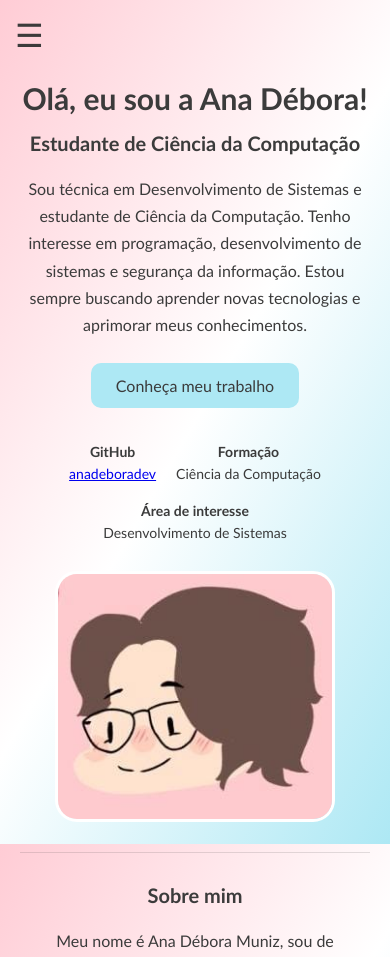
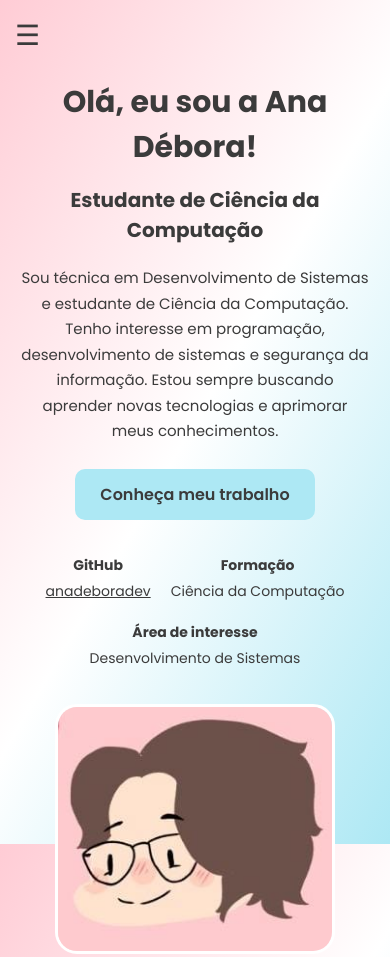
Before and after one commit to anadeboradev/portfolio, a plain HTML site: page index.html in a window 390 px wide. Shown: the top 957 px of the page. Drawn offline with Linux system fonts and the light colour scheme.

Commit message:
Refactor CSS styles and improve responsiveness
Updated styles for general configurations, sidebar, main content, and responsive design.

```diff
--- a/style.css
+++ b/style.css
@@ -1,10 +1,13 @@
 
-/* CONFIGURAÇÕES GERAIS */
+/* ==========================
+   CONFIGURAÇÕES GERAIS
+========================== */
+
 * {
     margin: 0;
     padding: 0;
     box-sizing: border-box;
-    font-family: "Trebuchet MS", sans-serif;
+    font-family: "Poppins", sans-serif;
 }
 
 html {
@@ -12,56 +15,46 @@ html {
 }
 
 body {
-    text-align: center;
     background: linear-gradient(120deg, #ffccd5, #ffffff, #ade8f4);
     background-attachment: fixed;
     color: #3b3b3b;
-}
-
-/* BOTÃO DO MENU */
-.menu-toggle {
-    display: none;
-    position: fixed;
-    top: 15px;
-    left: 15px;
-    font-size: 2rem;
-    background: none;
-    border: none;
-    color: #3b3b3b;
-    z-index: 1001;
-    cursor: pointer;
-}
-
-/* CONTAINER PRINCIPAL */
-.container {
-    display: flex;
+    text-align: center;
     min-height: 100vh;
 }
 
-/* MENU LATERAL */
+/* ==========================
+   MENU LATERAL
+========================== */
+
 .sidebar {
+    position: fixed;
+    top: 0;
+    left: 0;
     width: 90px;
+    height: 100vh;
     background-color: #222222;
+
     display: flex;
     flex-direction: column;
     align-items: center;
+
     padding-top: 20px;
-    position: fixed;
-    height: 100vh;
-    transition: transform 0.3s ease;
     z-index: 1000;
 }
 
 .sidebar .logo {
-    background: #ade8f4;
-    color: white;
-    font-size: 24px;
     width: 45px;
     height: 45px;
+    border-radius: 50%;
+
+    background-color: #ade8f4;
+    color: white;
+
     display: flex;
     align-items: center;
     justify-content: center;
-    border-radius: 50%;
+
+    font-size: 24px;
     margin-bottom: 25px;
 }
 
@@ -74,63 +67,107 @@ body {
 .sidebar nav a {
     writing-mode: vertical-rl;
     transform: rotate(180deg);
+
+    color: white;
     text-decoration: none;
-    color: white;
+
+    font-size: 14px;
     margin: 12px 0;
-    font-size: 14px;
-    transition: color 0.3s;
+
+    transition: 0.3s;
 }
 
 .sidebar nav a:hover {
     color: #ade8f4;
 }
 
-/* CONTEÚDO PRINCIPAL */
+/* ==========================
+   BOTÃO MENU MOBILE
+========================== */
+
+.menu-toggle {
+    display: none;
+    position: fixed;
+    top: 15px;
+    left: 15px;
+
+    font-size: 28px;
+    background: none;
+    border: none;
+
+    color: #3b3b3b;
+    cursor: pointer;
+    z-index: 1001;
+}
+
+/* ==========================
+   CONTEÚDO PRINCIPAL
+========================== */
+
+.container {
+    min-height: 100vh;
+    width: 100%;
+}
+
 .main {
     margin-left: 90px;
+    width: calc(100% - 90px);
     padding: 50px;
-    flex: 1;
 
     display: grid;
-    grid-template-columns: 1.2fr 0.8fr;
+
+    grid-template-columns:
+        minmax(0, 1.2fr)
+        minmax(0, 0.8fr);
+
+    gap: 35px;
     align-items: center;
-    gap: 40px;
 }
 
-/* APRESENTAÇÃO */
+/* ==========================
+   APRESENTAÇÃO
+========================== */
+
 .main .text {
+    width: 100%;
     max-width: 650px;
-    width: 100%;
     justify-self: center;
+    min-width: 0;
 }
 
 .main h1 {
-    font-size: 42px;
+    font-size: clamp(30px, 3.5vw, 45px);
     margin-bottom: 15px;
 }
 
 .main h2 {
-    font-size: 23px;
-    color: #3b3b3b;
+    font-size: 22px;
+    margin-bottom: 15px;
 }
 
 .main p {
+    font-size: 16px;
+    line-height: 1.7;
     margin-top: 20px;
-    line-height: 1.7;
-    color: #3b3b3b;
 }
 
 /* BOTÃO */
+
 .main .btn {
     display: inline-block;
+
     background-color: #ade8f4;
     color: #3b3b3b;
+
+    padding: 13px 25px;
+    margin-top: 25px;
+
+    border-radius: 10px;
+    border: none;
+
     text-decoration: none;
-    padding: 13px 25px;
-    border: none;
-    border-radius: 10px;
-    margin-top: 25px;
-    cursor: pointer;
+    font-weight: 600;
+
     transition: 0.3s;
 }
 
@@ -139,72 +176,98 @@ body {
     transform: translateY(-3px);
 }
 
-/* INFORMAÇÕES DE CONTATO */
+/* ==========================
+   INFORMAÇÕES
+========================== */
+
 .contact-info {
     display: flex;
     justify-content: center;
+    flex-wrap: wrap;
+
     gap: 25px;
     margin-top: 35px;
-    flex-wrap: wrap;
 }
 
 .contact-item {
     display: flex;
     flex-direction: column;
     gap: 5px;
+
     font-size: 14px;
+}
+
+.contact-item a {
     color: #3b3b3b;
 }
 
-/* IMAGEM DE PERFIL */
+/* ==========================
+   FOTO DE PERFIL
+========================== */
+
 .profile-img {
     width: 100%;
     max-width: 400px;
     justify-self: center;
-    margin: 0;
+    min-width: 0;
 }
 
 .profile-img img {
+    display: block;
     width: 100%;
-    display: block;
+
+    border: 3px solid white;
     border-radius: 22px;
-    border: 3px solid white;
 }
 
-/* SEÇÕES */
+/* ==========================
+   SEÇÕES DO PORTFÓLIO
+========================== */
+
 .section {
     grid-column: 1 / -1;
     width: 100%;
-    padding: 35px 20px;
+
+    padding: 45px 20px;
+    margin-top: 10px;
+
     border-top: 1px solid rgba(59, 59, 59, 0.15);
+
     scroll-margin-top: 25px;
 }
 
 .section h2 {
+    font-size: 26px;
     margin-bottom: 20px;
-    font-size: 25px;
 }
 
 .section p {
     max-width: 1000px;
     margin: 0 auto 20px;
+
     line-height: 1.8;
 }
 
-/* HABILIDADES */
+/* ==========================
+   HABILIDADES
+========================== */
+
 .skills {
     display: flex;
     justify-content: center;
     flex-wrap: wrap;
+
     gap: 15px;
     margin-top: 25px;
 }
 
 .skills span {
     background-color: #ade8f4;
+
     padding: 12px 22px;
     border-radius: 10px;
-    font-weight: bold;
+
+    font-weight: 600;
     transition: 0.3s;
 }
 
@@ -213,14 +276,22 @@ body {
     transform: translateY(-3px);
 }
 
-/* PROJETOS */
+/* ==========================
+   PROJETOS
+========================== */
+
 .project {
+    width: 100%;
     max-width: 700px;
+
     margin: 20px auto;
     padding: 25px;
-    background-color: rgba(255, 255, 255, 0.65);
+
+    background-color: rgba(255, 255, 255, 0.7);
+
+    border: 1px solid white;
     border-radius: 15px;
-    border: 1px solid white;
+
     transition: 0.3s;
 }
 
@@ -236,21 +307,28 @@ body {
     margin-bottom: 0;
 }
 
-/* CONTATO */
+/* ==========================
+   CONTATO
+========================== */
+
 .social-links {
     display: flex;
     justify-content: center;
+    flex-wrap: wrap;
+
     gap: 20px;
-    flex-wrap: wrap;
     margin-top: 25px;
 }
 
 .social-links a {
+    background-color: #ade8f4;
+
+    color: #3b3b3b;
     text-decoration: none;
-    color: #3b3b3b;
-    background-color: #ade8f4;
+
     padding: 12px 25px;
     border-radius: 10px;
+
     transition: 0.3s;
 }
 
@@ -258,20 +336,23 @@ body {
     background-color: #ffccd5;
 }
 
-/* RESPONSIVIDADE */
+/* ==========================
+   RESPONSIVIDADE
+========================== */
+
 @media (max-width: 768px) {
+
+    /* Menu */
 
     .menu-toggle {
         display: block;
     }
 
     .sidebar {
+        width: 200px;
         transform: translateX(-100%);
-        width: 200px;
-        height: 100vh;
-        top: 0;
-        left: 0;
-        background-color: #222222;
+        transition: transform 0.3s ease;
+        align-items: flex-start;
         padding: 20px;
     }
 
@@ -287,15 +368,28 @@ body {
     .sidebar nav a {
         writing-mode: initial;
         transform: none;
+
+        font-size: 16px;
         margin: 10px 0;
-        font-size: 16px;
     }
+
+    /* Conteúdo */
 
     .main {
         margin-left: 0;
+        width: 100%;
+
         padding: 80px 20px 30px;
-        grid-template-columns: 1fr;
-        gap: 30px;
+
+        display: flex;
+        flex-direction: column;
+        align-items: center;
+
+        gap: 35px;
+    }
+
+    .main .text {
+        max-width: 550px;
     }
 
     .main h1 {
@@ -306,15 +400,29 @@ body {
         font-size: 20px;
     }
 
+    .main p {
+        font-size: 15px;
+    }
+
+    /* Foto */
+
     .profile-img {
         max-width: 280px;
+    }
+
+    /* Seções */
+
+    .section {
+        padding: 35px 10px;
+        margin-top: 0;
+    }
+
+    .section h2 {
+        font-size: 23px;
     }
 
     .contact-info {
         gap: 20px;
     }
 
-    .section {
-        padding: 30px 10px;
-    }
 }
```
